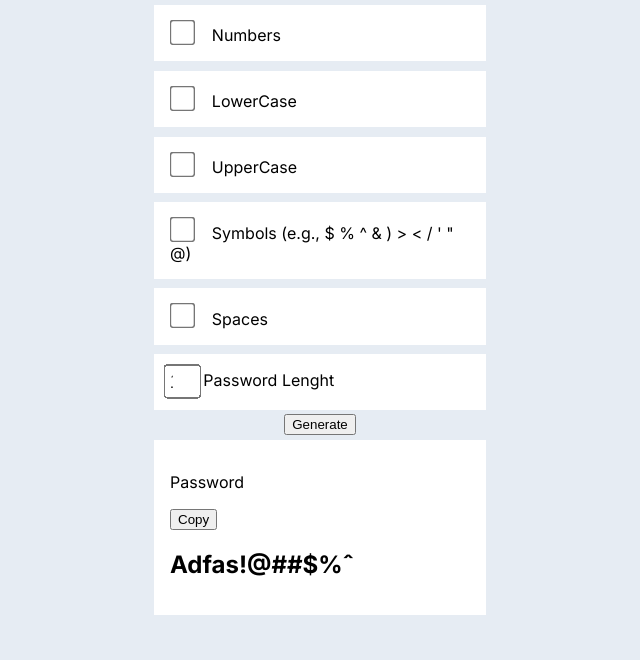
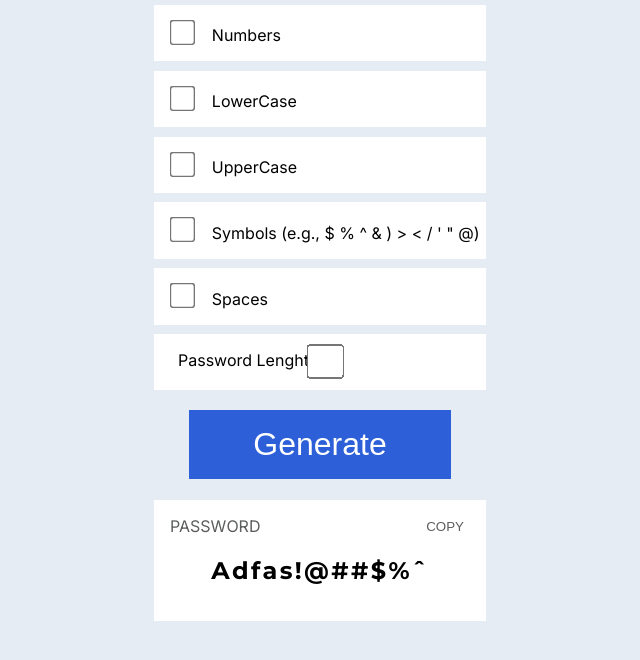
Before and after one commit to CharllysFernandes/PasswordGenerator, a plain HTML site: page index.html in a window 1280 px wide. Shown: the part 82-742 px from the top of the page, without its empty margins (320-960 px from the left). Drawn offline with Linux system fonts and the light colour scheme.

Commit message:
update index.html

```diff
--- a/index.html
+++ b/index.html
@@ -7,7 +7,11 @@
   <link rel="stylesheet" href="./src/styles.css">
   <style>
     @import url('https://fonts.googleapis.com/css2?family=Inter:ital,opsz,wght@0,14..32,100..900;1,14..32,100..900&display=swap');
+
   </style>
+  <link rel="preconnect" href="https://fonts.googleapis.com">
+  <link rel="preconnect" href="https://fonts.gstatic.com" crossorigin>
+  <link href="https://fonts.googleapis.com/css2?family=Montserrat:ital,wght@0,100..900;1,100..900&display=swap" rel="stylesheet">
   <title>Password Generator</title>
 
 </head>
@@ -35,16 +39,24 @@
       <input type="checkbox" name="Space" id="inputSpaces">
       <label for="inputSpaces">Spaces</label>
     </div>
-    <div><input type="number" name="PasswordLength" id="inLenght" value="10">Password Lenght</div>
+    <!-- <div><input type="number" name="PasswordLength" id="inLenght" value="10">Password Lenght</div> -->
+
+    <div>
+      <label for="PasswordLenghtNumber">Password Lenght</label>
+      <input type="number" name="" id="PasswordLenghtNumber" max="32">
+    </div>
 
   </section>
   <section>
-    <button type="button">Generate</button>
+    <button id="btnGenerate" type="button">Generate</button>
   </section>
-  <Section>
-    <div>
-      <p>Password</p>
-      <button type="button">Copy</button>
+  <Section >
+    <div >
+      <div class="passwordGenerated">
+        <p>Password</p>
+        <button type="button">Copy</button>
+
+      </div>
       <h2>Adfas!@##$%ˆ</h1>
     </div>
   </Section>
--- a/src/styles.css
+++ b/src/styles.css
@@ -2,7 +2,7 @@
     --color-background: #e6ecf3;
     --color-text-h1: #141415;
     --color-text-muted:#5c5d5d;
-    --color-button:#0737d8;
+    --color-button:rgb(37, 104, 232);
     --color1:#a2a9b2;
     --color2:#6e9ae5;
     --color3:#0737d8;
@@ -30,6 +30,7 @@ section > div{
     margin: 0.3em;
     padding: 1em;
     width: 300px;
+    text-wrap: nowrap;
 }
 section > div > input{
     width: 1.3em;
@@ -46,3 +47,53 @@ section > div > label{
     /* margin-left: 8px; */
     padding-left: 8px;
 }
+
+#btnGenerate{
+    padding: .5em 2em .5em 2em;
+    margin: 0.5em 1em .5em 1em;
+    border: none;
+    background-color: var(--color5);
+    color: white;
+    font-size: 2em;
+
+}
+#btnGenerate:hover{
+    background: var(--color3);
+    cursor: pointer;
+}
+
+section > div > div > p{
+    margin: 0px;
+    padding: 0px;
+    color: var(--color-text-muted);
+    text-transform: uppercase;
+}
+
+section > div > div > button{
+    text-transform: uppercase;
+    border: none;
+    background: white;
+    color: var(--color-text-muted);
+
+}
+
+section > div > h2{
+    text-align: center;
+    font-family: "Montserrat", sans-serif;
+    letter-spacing: .1em;
+}
+
+.passwordGenerated{
+    display: flex;
+    /* width: 100%; */
+    /* height: 100%; */
+    align-items: center;
+    align-content: flex-start;
+    flex-direction: row;
+    justify-content: space-between;
+    flex-wrap: nowrap;
+}
+
+section > div > button{
+    /* width: 200px; */
+}
```
